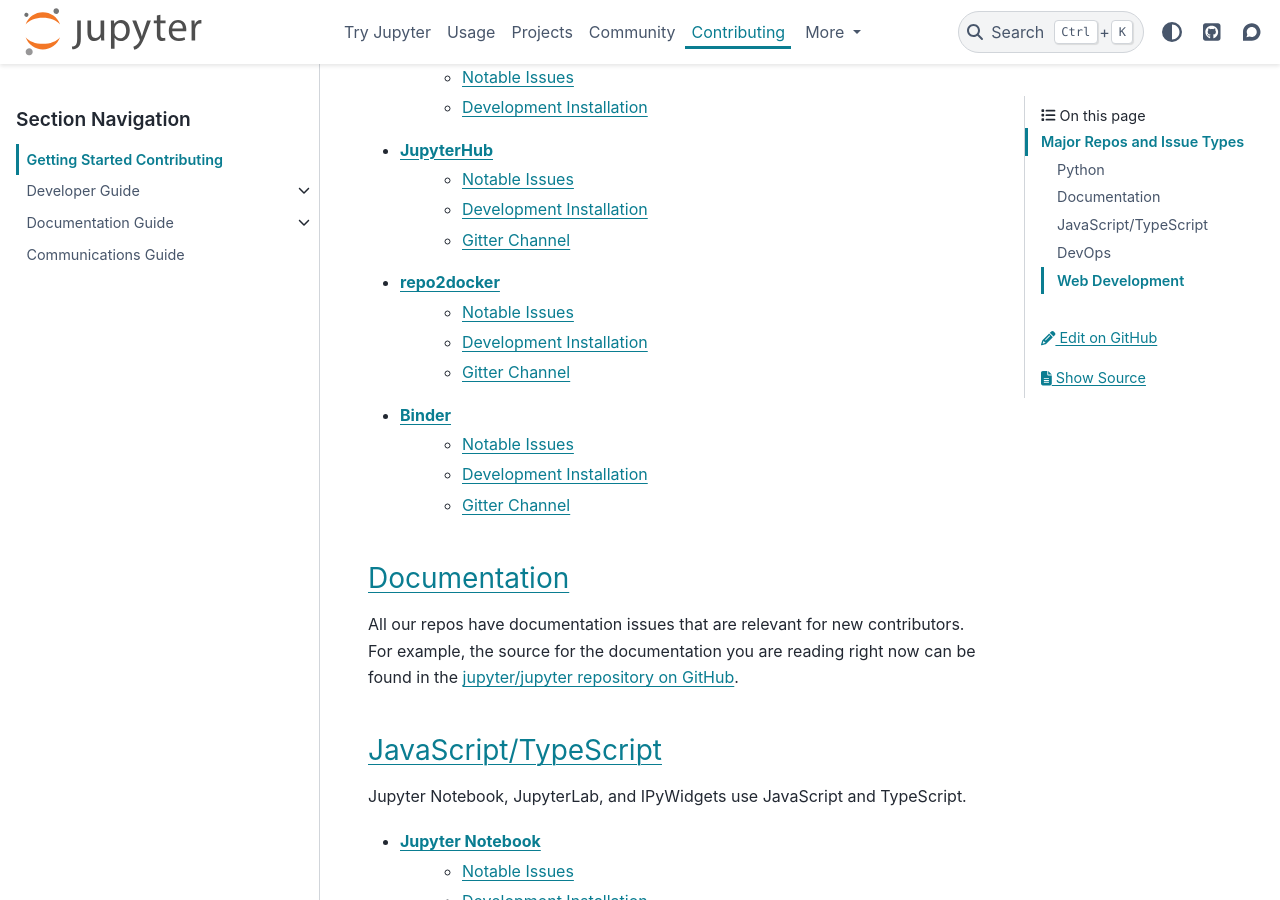
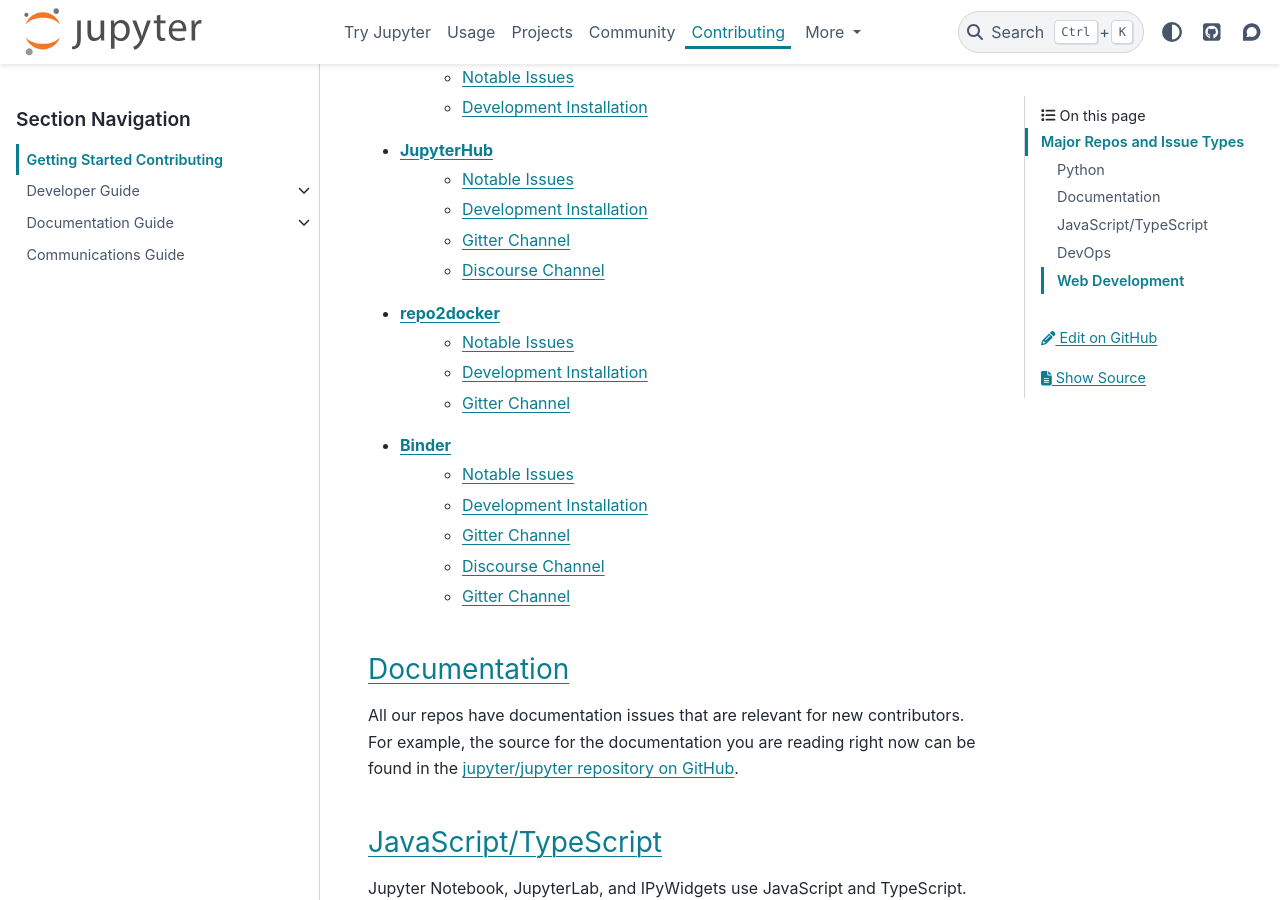
Before and after one commit to jupyter/jupyter, a Sphinx documentation site: the page built from docs/source/contributing/start-contributing.rst, in a window 1280 px wide and 900 px high, scrolled down 1143 px. Built offline with Sphinx 7.4.7 and the PyData theme 0.15.4, drawn with Linux system fonts in a browser that asks for light colours; pages that are not in the unit, such as notebooks, are missing from menus.

Commit message:
Update start-contributing.rst
Fixed issues in previous commit.

```diff
--- a/docs/source/contributing/start-contributing.rst
+++ b/docs/source/contributing/start-contributing.rst
@@ -41,6 +41,7 @@
     *  `Notable Issues <https://github.com/jupyterhub/jupyterhub/issues?q=is%3Aissue+is%3Aopen+label%3A%22help+wanted%22>`__
     *  `Development Installation <https://github.com/jupyterhub/jupyterhub#contributing>`__
     * `Gitter Channel <https://gitter.im/jupyterhub/jupyterhub>`__
+    * `Discourse Channel <https://discourse.jupyter.org/c/notebook/31>`__
 * `repo2docker <https://github.com/jupyter/repo2docker>`__
     *  `Notable Issues <https://github.com/jupyter/repo2docker/issues?q=is%3Aissue+is%3Aopen+label%3A%22help+wanted%22>`__
     * `Development Installation <https://github.com/jupyter/repo2docker#installation>`__
@@ -48,6 +49,8 @@
 * `Binder <https://github.com/jupyterhub/binderhub>`__
     * `Notable Issues <https://github.com/jupyterhub/binderhub/issues?q=is%3Aopen+is%3Aissue+label%3A%22help+wanted%22>`__
     * `Development Installation <https://github.com/jupyterhub/binderhub/blob/master/CONTRIBUTING.md>`__
+    * `Gitter Channel <https://gitter.im/jupyterhub/binder>`__
+    * `Discourse Channel <https://discourse.jupyter.org/c/binder/12>`__
     * `Gitter Channel <https://gitter.im/jupyterhub/binder>`__
 
 Documentation
```
